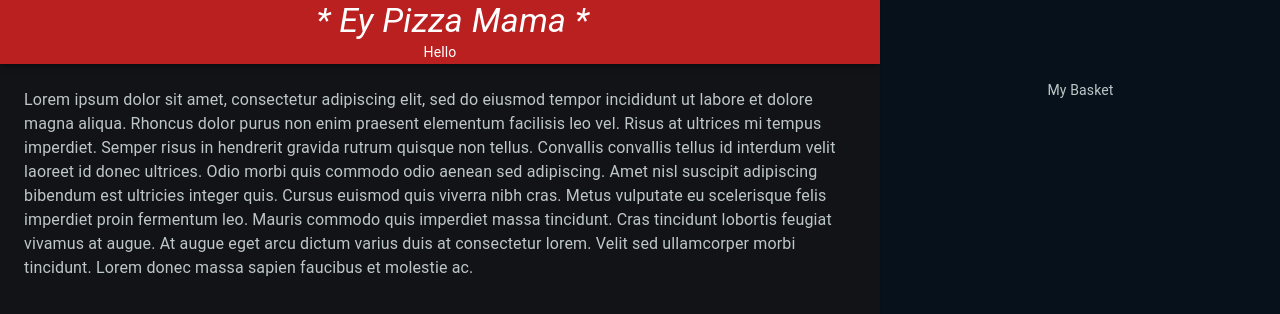
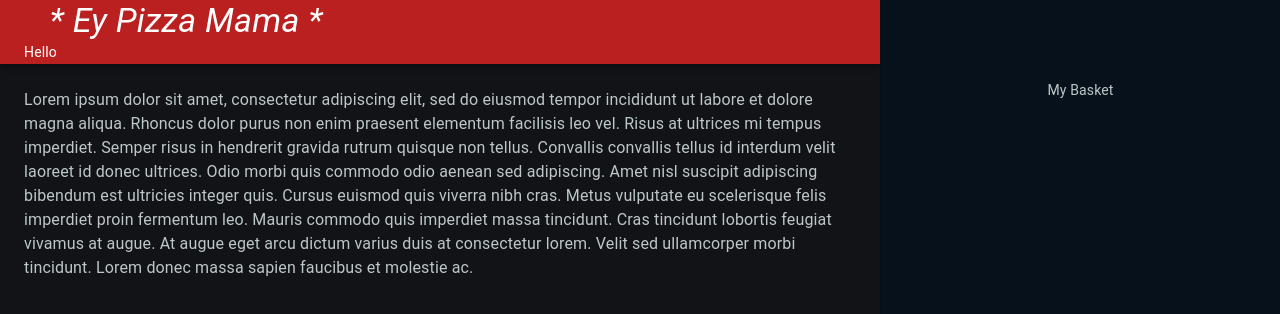
Before and after one commit to TheAncientOwl/pizza-website, a React (Create React App) app: page / in a window 1280 px wide. Shown: the top 314 px of the page. Built offline with nearby package versions, Linux system fonts and the light colour scheme.

Commit message:
align to flex-start.

```diff
--- a/src/components/nav-bar/NavBarContainer.jsx
+++ b/src/components/nav-bar/NavBarContainer.jsx
@@ -11,6 +11,7 @@ const useStyles = makeStyles(theme => ({
   toolbar: {
     display: 'flex',
     flexDirection: 'column',
+    alignItems: 'flex-start',
   },
 }));
 
```
